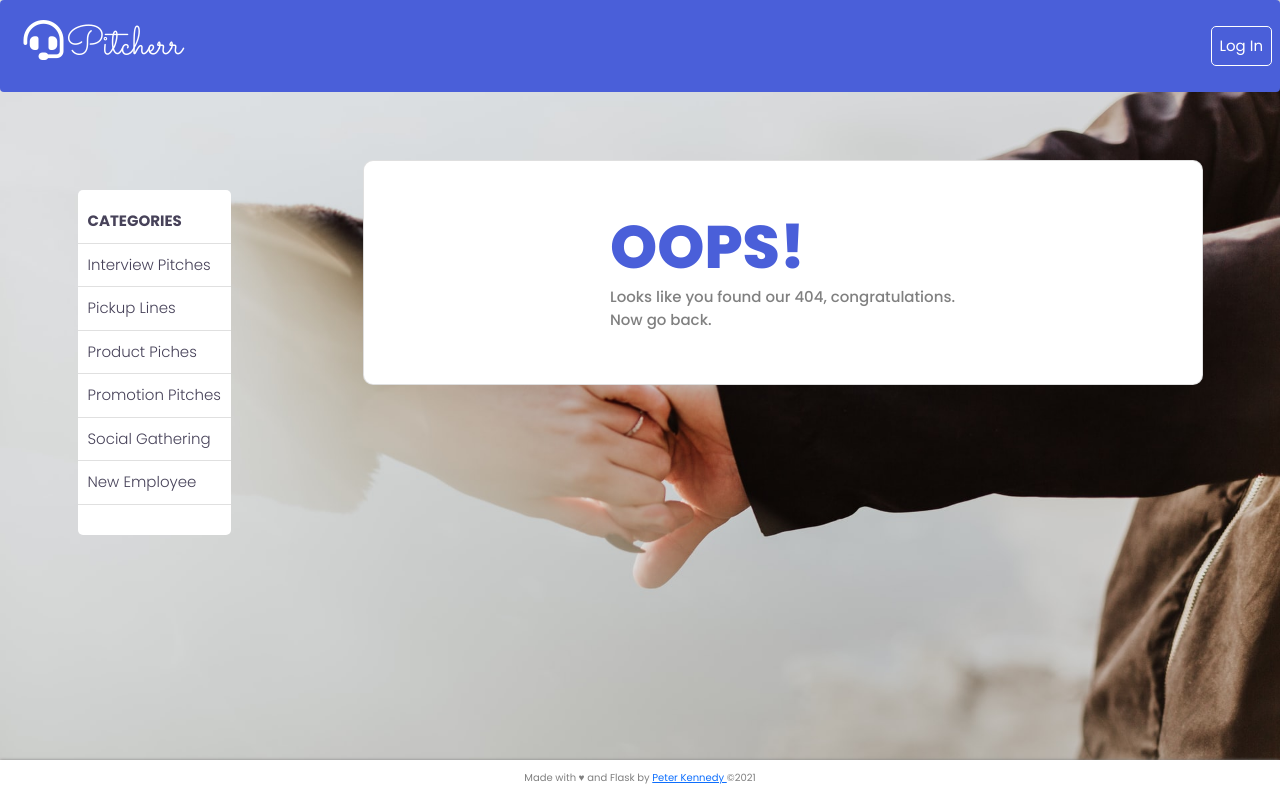
After one commit to peterken674/pitcher, a Flask app: template app/templates/error.html in a window 1280 px wide. The commit adds this page. Run offline with Flask 2, Linux system fonts and the light colour scheme; the template is opened without the code that fills it, so the values that code supplies are empty; some libraries are stand-ins or nearby versions.

Commit message:
Add error page.

```diff
--- a/app/static/css/style.css
+++ b/app/static/css/style.css
@@ -560,4 +560,44 @@ img {
 #username {
   font-size: 1.5rem;
 }
+
+.error {
+  height: 100%;
+  display: -webkit-box;
+  display: -ms-flexbox;
+  display: flex;
+  -webkit-box-orient: vertical;
+  -webkit-box-direction: normal;
+      -ms-flex-direction: column;
+          flex-direction: column;
+  -webkit-box-pack: center;
+      -ms-flex-pack: center;
+          justify-content: center;
+  -webkit-box-align: center;
+      -ms-flex-align: center;
+          align-items: center;
+  border-radius: 1rem;
+  -webkit-transition: all cubic-bezier(0.075, 0.82, 0.165, 1) 500ms;
+  transition: all cubic-bezier(0.075, 0.82, 0.165, 1) 500ms;
+}
+
+.error:hover {
+  -webkit-transform: scale(1.025);
+          transform: scale(1.025);
+}
+
+.error > div {
+  margin-top: 5rem;
+  margin-bottom: 5rem;
+}
+
+.error h4 {
+  color: grey;
+}
+
+.oops {
+  font-weight: 800;
+  color: #4A5FD9;
+  font-size: 6rem;
+}
 /*# sourceMappingURL=style.css.map */
--- a/app/static/css/style.scss
+++ b/app/static/css/style.scss
@@ -461,3 +461,31 @@ img{
 #username{
     font-size: 1.5rem;
 }
+
+.error {
+    height: 100%;
+    display: flex;
+    flex-direction: column;
+    justify-content: center;
+    align-items: center;
+    border-radius: 1rem;
+    transition: $transition;
+    &:hover {
+        transform: scale(1.025);
+    }
+}
+
+.error>div {
+    margin-top: 5rem;
+    margin-bottom: 5rem;
+}
+
+.error h4 {
+    color: grey;
+}
+
+.oops {
+    font-weight: 800;
+    color: $primary-color;
+    font-size: 6rem;
+}
--- /dev/null
+++ b/app/templates/error.html
@@ -0,0 +1,12 @@
+{% extends 'index.html' %}
+
+{% block error %}
+{{ super() }}
+    <div class="error card">
+        <div>
+            <h1 class="oops">OOPS!</h1>
+            <h4>Looks like you found our 404, congratulations. </h4>
+            <h4>Now go back.</h4>
+        </div>
+    </div>
+{% endblock %}
--- a/app/templates/index.html
+++ b/app/templates/index.html
@@ -29,6 +29,7 @@
             </div>
             <div class="col-lg-9">
                 {% block pitches %}{% endblock %}
+                {% block error %}{% endblock %}
             </div>
         </div>
     </div>
--- a/manage.py
+++ b/manage.py
@@ -6,7 +6,7 @@ import click
 from flask.cli import with_appcontext
 
 # Creating app instance.
-app = create_app("production")
+app = create_app("development")
 
 manager = Manager(app)
 manager.add_command('server', Server)
```
Also changed, not shown: app/main/error.py (+10 -0 lines), 1 other file.
